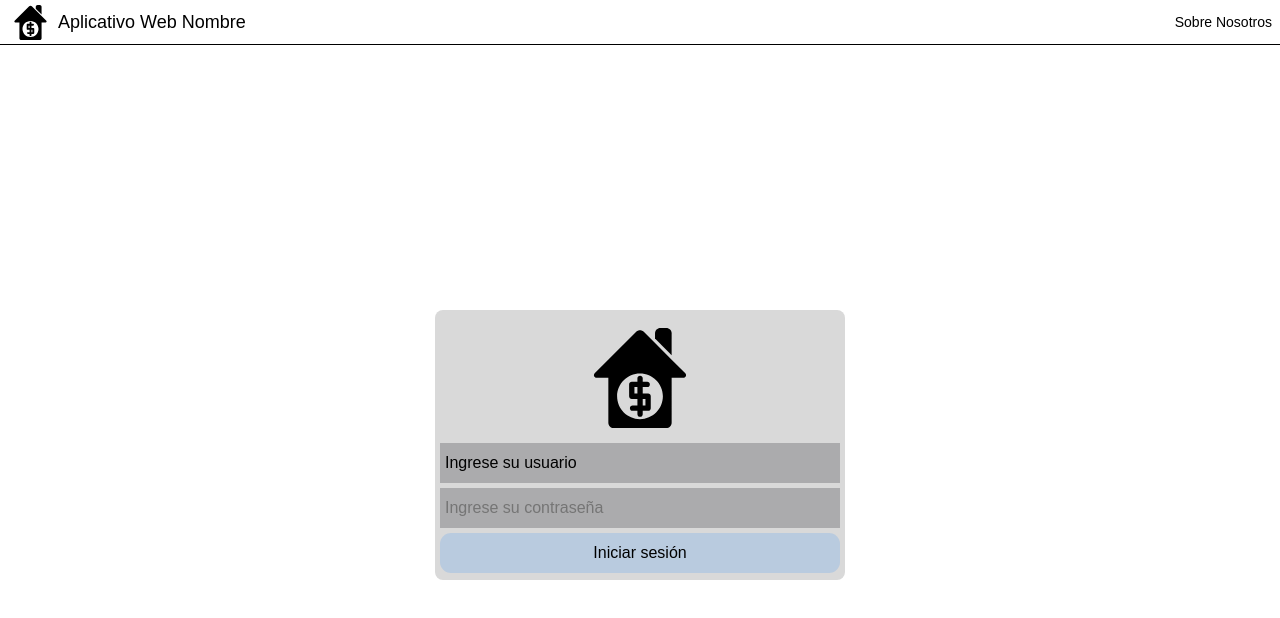
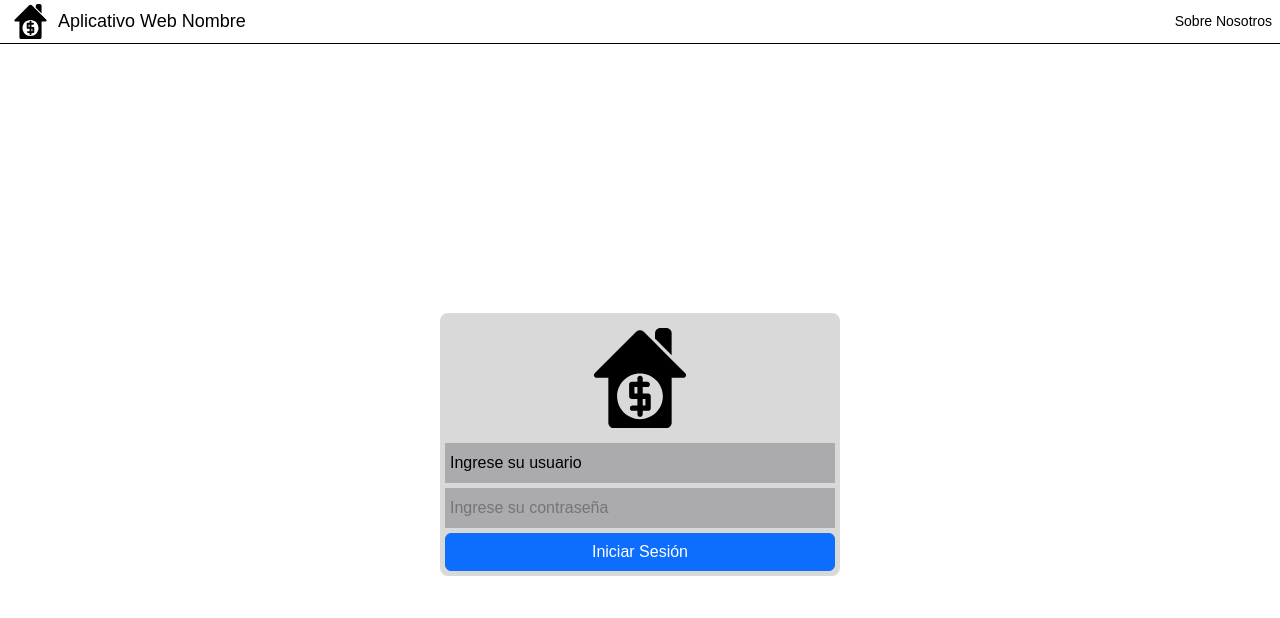
Before and after one commit to Jaclog05/aplicativo-web, a React (Vite) app: page /admin-login in a window 1280 px wide. Shown: the top 618 px of the page. Built offline with nearby package versions, Linux system fonts and the light colour scheme; no server answers; a web font is replaced by a local one.

Commit message:
Creating LoadingButton component. Using it in Login page and GeneralInfoForm

```diff
--- a/src/components/GeneralInfoForm.jsx
+++ b/src/components/GeneralInfoForm.jsx
@@ -1,20 +1,17 @@
-import React, {useState} from "react";
+import React, { useState } from "react";
 import styles from "./appraisal/AppraisalComponent.module.css";
 import Map from "./map/Map";
 import SearchBar from "./searchBar/SearchBar";
+import LoadingButton from "./LoadingButton";
 
 function GeneralInfoForm({ onContinue, isLoading }) {
-  const [coords, setCoords] = useState([11.0101922, -74.8231794084391])
+  const [coords, setCoords] = useState([11.0101922, -74.8231794084391]);
   const [bounds, setBounds] = useState([
-    10.9138881,
-    11.1066443,
-    -74.9192181,
-    -74.7536320
-  ])
+    10.9138881, 11.1066443, -74.9192181, -74.753632,
+  ]);
 
   return (
     <form className={styles.formGeneralInfo} onSubmit={onContinue}>
-
       <input
         type="text"
         name="username"
@@ -35,7 +32,7 @@ function GeneralInfoForm({ onContinue, isLoading }) {
         required
       />
 
-      <SearchBar setBounds={setBounds} setCoords={setCoords}/>
+      <SearchBar setBounds={setBounds} setCoords={setCoords} />
 
       <select className={styles.strat} name="stratum" defaultValue="" required>
         <option value="" disabled>
@@ -82,9 +79,13 @@ function GeneralInfoForm({ onContinue, isLoading }) {
         required
       />
 
-      <Map coords={coords} bounds={bounds} className={styles.mapSection}/>
+      <Map coords={coords} bounds={bounds} className={styles.mapSection} />
 
-      <input type="submit" value={isLoading ? 'Espere...' : "Continuar"} className={styles.submit} />
+      <LoadingButton
+        isLoading={isLoading}
+        loadingMessage="Cargando Preguntas"
+        text="Continuar"
+      />
     </form>
   );
 }
--- /dev/null
+++ b/src/components/LoadingButton.jsx
@@ -0,0 +1,31 @@
+import Button from "react-bootstrap/Button";
+import Spinner from "react-bootstrap/Spinner";
+
+function LoadingButton({ text, isLoading, loadingMessage }) {
+  return (
+    <Button
+      className="bootstrap-scope"
+      type="submit"
+      variant="primary"
+      disabled={isLoading}
+      style={{gridArea: 'submit'}}
+    >
+      {isLoading ? (
+        <>
+          <Spinner
+            as="span"
+            animation="border"
+            size="sm"
+            role="status"
+            aria-hidden="true"
+          />{" "}
+          {loadingMessage}...
+        </>
+      ) : (
+        text
+      )}
+    </Button>
+  );
+}
+
+export default LoadingButton;
--- a/src/components/appraisal/AppraisalComponent.module.css
+++ b/src/components/appraisal/AppraisalComponent.module.css
@@ -1,5 +1,4 @@
 .appraisalSection {
-  height: 410px;
   background: #D9D9D9;
   font-size: 35px;
   padding: 20px;
--- a/src/components/footer/Footer.module.css
+++ b/src/components/footer/Footer.module.css
@@ -37,6 +37,7 @@
 
 .footerLeft p {
   margin: 5px 0;
+  margin-bottom: 0;
 }
 
 .title {
@@ -47,6 +48,7 @@
 .footerCenter > p {
   text-align: left;
   margin-left: 5px;
+  margin-bottom: 0;
 }
 
 .footerCenter h4,
@@ -84,4 +86,5 @@
   text-align: center;
   padding: 20px 0px;
   font-size: 13px;
+  margin-bottom: 0;
 }
--- a/src/components/navbar/NavBar.module.css
+++ b/src/components/navbar/NavBar.module.css
@@ -21,6 +21,10 @@
   padding: 0 10px;
 }
 
+.leftWrapper p {
+  margin-bottom: 0;
+}
+
 .aboutUs {
   display: flex;
   font-size: 14px;
--- a/src/main.jsx
+++ b/src/main.jsx
@@ -3,6 +3,7 @@ import { createRoot } from 'react-dom/client'
 import { BrowserRouter } from 'react-router'
 import './index.css'
 import App from './App.jsx'
+import 'bootstrap/dist/css/bootstrap.min.css';
 
 createRoot(document.getElementById('root')).render(
   <StrictMode>
--- a/src/views/Login/Login.jsx
+++ b/src/views/Login/Login.jsx
@@ -2,6 +2,7 @@ import React, { useState } from "react";
 import { useNavigate } from "react-router";
 import styles from "./Login.module.css";
 import avaluoLogo from "../../assets/avaluo-icon.svg";
+import LoadingButton from "../../components/LoadingButton";
 
 const { VITE_API_BASE_URL } = import.meta.env;
 
@@ -9,12 +10,13 @@ function Login() {
   const [user, setUser] = useState("");
   const [password, setPassword] = useState("");
   const [error, setError] = useState("");
+  const [isLoading, setIsLoading] = useState(false);
   const navigate = useNavigate();
 
   const handleSubmit = async (e) => {
     e.preventDefault();
     setError("");
-
+    setIsLoading(true);
     try {
       const response = await fetch(`${VITE_API_BASE_URL}/login`, {
         method: "POST",
@@ -35,6 +37,8 @@ function Login() {
       navigate("/dashboard");
     } catch (error) {
       setError(error.message);
+    } finally {
+      setIsLoading(false);
     }
   };
 
@@ -57,7 +61,11 @@ function Login() {
           onChange={(e) => setPassword(e.target.value)}
           required
         />
-        <input type="submit" value="Iniciar sesión" />
+        <LoadingButton
+          isLoading={isLoading}
+          loadingMessage="Ingresando"
+          text="Iniciar Sesión"
+        />
       </form>
     </div>
   );
--- a/src/views/Login/Login.module.css
+++ b/src/views/Login/Login.module.css
@@ -6,9 +6,10 @@
 }
 
 .wrapper {
-  display: grid;
-  align-items: center;
-  height: 260px;
+  display: flex;
+  flex-direction: column;
+  align-items: stretch;
+  gap: 5px;
   width: 400px;
   padding: 5px;
   border-radius: 8px;
@@ -34,18 +35,3 @@
   font-size: 16px;
   color: #000
 }
-
-.wrapper > input[type=submit] {
-  border-radius: 11px;
-  height: 40px;
-  background: rgba(0, 122, 255, 0.15);
-  border: 0px;
-  font-size: 16px;
-  color: #000
-}
-
-.wrapper > input[type=submit]:hover {
-  cursor: pointer;
-  background: rgba(0, 123, 255, 0.911);
-  color: #fff;
-}
```
